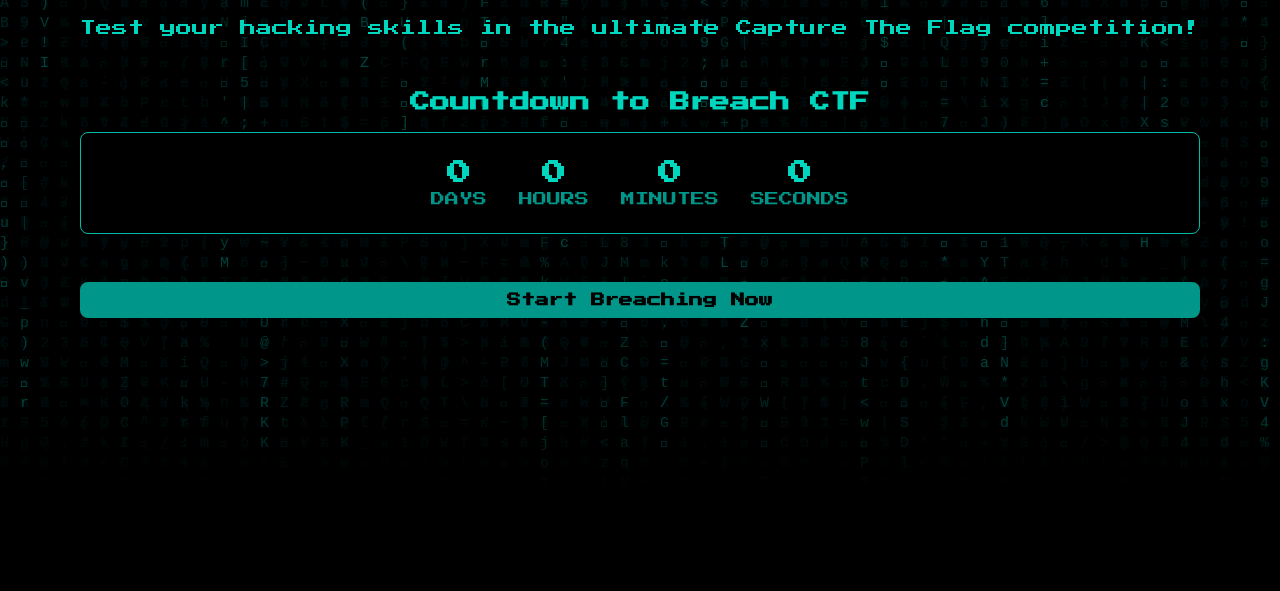
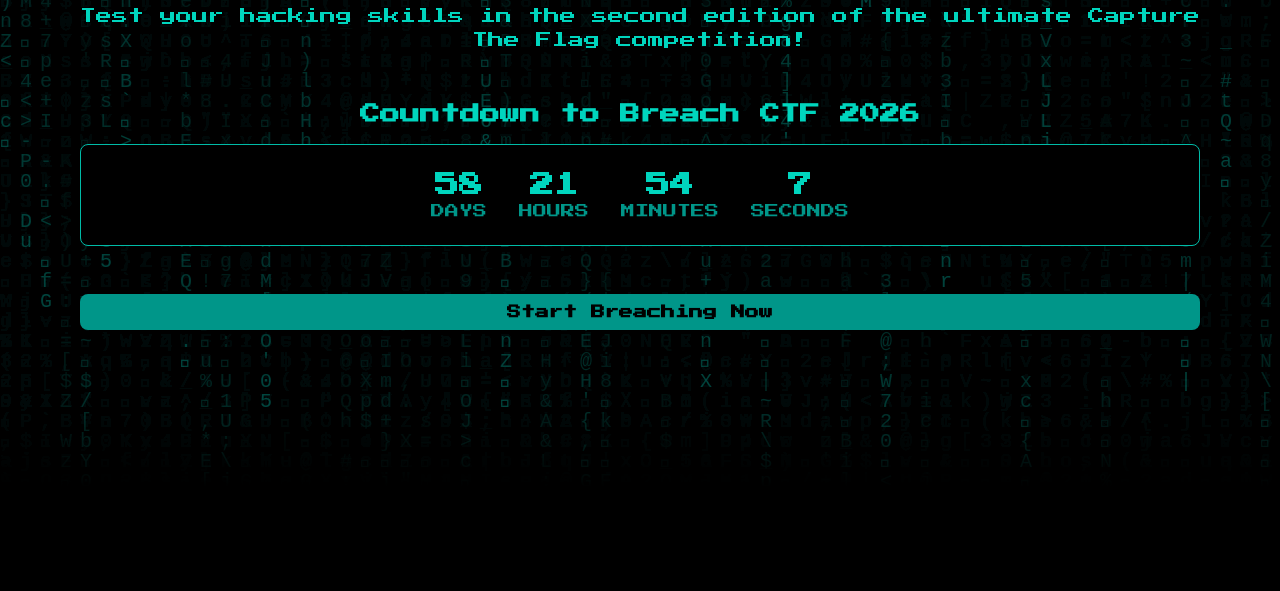
Before and after one commit to CSeCIITB/breachers.in, a website: page public/index.html in a window 1280 px wide. Shown: the part 313-904 px from the top of the page. Drawn offline with Linux system fonts and the light colour scheme.

Commit message:
Changed to 2026

```diff
--- a/public/index.html
+++ b/public/index.html
@@ -35,18 +35,18 @@
       >
         <div>
           <div class="glitch text-3xl sm:text-5xl font-bold text-center mb-8">
-            Breach CTF
+            Breach CTF 2026
           </div>
 
           <p class="text-sm text-teal-400 sm:text-base text-center mb-12">
-            Test your hacking skills in the ultimate Capture The Flag
+            Test your hacking skills in the second edition of the ultimate Capture The Flag
             competition!
           </p>
 
           <!-- Countdown -->
           <div class="text-center">
             <h2 class="text-base sm:text-xl font-semibold mb-4">
-              Countdown to Breach CTF
+              Countdown to Breach CTF 2026
             </h2>
             <div
               class="flex justify-center flex-wrap bg-black bg-opacity-50 p-4 sm:p-6 rounded-lg border border-teal-500"
@@ -145,12 +145,13 @@
           Join us for an unforgettable hacking experience!
         </p>
 	<a
+	  id="cta-text"
 	  class="block bg-teal-600 hover:bg-teal-700 text-black text-xs sm:text-sm font-bold py-2 px-4 rounded-lg transition-all duration-300 transform"
 	  href="https://ctf.breachers.in/"
 	  target="_blank"
 	  rel="noopener noreferrer"
 	>
-          Breach CTF has Started!
+	  Register for Breach CTF 2026 Now!
 	</a>
       </section>
     </main>
--- a/public/index.js
+++ b/public/index.js
@@ -1,61 +1,81 @@
+// =======================
+// MATRIX BACKGROUND
+// =======================
 const canvas = document.querySelector("#matrix-background");
 const ctx = canvas.getContext("2d");
 
-canvas.width = document.documentElement.clientWidth;
-canvas.height = document.documentElement.clientHeight;
+function resizeCanvas() {
+  canvas.width = document.documentElement.clientWidth;
+  canvas.height = document.documentElement.clientHeight;
+}
+resizeCanvas();
+window.addEventListener("resize", resizeCanvas);
 
-const columns = canvas.width / 20;
-const drops = [];
+const fontSize = 20;
+const columns = Math.floor(canvas.width / fontSize);
+const drops = Array(columns).fill(1);
 
-for (let i = 0; i < columns; i++) {
-  drops[i] = 1;
-}
-
-function draw() {
+function drawMatrix() {
   ctx.fillStyle = "rgba(0, 0, 0, 0.05)";
   ctx.fillRect(0, 0, canvas.width, canvas.height);
 
   ctx.fillStyle = "rgba(0, 213, 190, 0.3)";
-  ctx.font = "15px monospace";
+  ctx.font = `${fontSize}px monospace`;
 
   for (let i = 0; i < drops.length; i++) {
-    const text = String.fromCharCode(Math.random() * 128);
-    ctx.fillText(text, i * 20, drops[i] * 20);
+    const char = String.fromCharCode(Math.random() * 128);
+    ctx.fillText(char, i * fontSize, drops[i] * fontSize);
 
-    if (drops[i] * 20 > canvas.height && Math.random() > 0.975) {
+    if (drops[i] * fontSize > canvas.height && Math.random() > 0.975) {
       drops[i] = 0;
     }
-
     drops[i]++;
   }
 }
 
-setInterval(draw, 33);
+setInterval(drawMatrix, 33);
 
-const targetDate = Date.UTC(2025, 3, 5, 2, 30);
-function calculateTimeLeft() {
-  const difference = targetDate - +new Date();
-  let timeLeft = {};
+// =======================
+// COUNTDOWN LOGIC
+// =======================
 
-  if (difference > 0) {
-    timeLeft = {
-      days: Math.floor(difference / (1000 * 60 * 60 * 24)),
-      hours: Math.floor((difference / (1000 * 60 * 60)) % 24),
-      minutes: Math.floor((difference / 1000 / 60) % 60),
-      seconds: Math.floor((difference / 1000) % 60),
-    };
+// Month is 0-indexed!! (Sed :(
+const targetDate = Date.UTC(2026, 3, 4, 0, 0);
+
+const daysEl = document.getElementById("countdown-days");
+const hoursEl = document.getElementById("countdown-hours");
+const minutesEl = document.getElementById("countdown-minutes");
+const secondsEl = document.getElementById("countdown-seconds");
+const cta = document.getElementById("cta-text");
+
+let intervalId;
+
+function updateCountdown() {
+  const difference = targetDate - Date.now();
+
+  if (difference <= 0) {
+    clearInterval(intervalId);
+
+    daysEl.textContent = 0;
+    hoursEl.textContent = 0;
+    minutesEl.textContent = 0;
+    secondsEl.textContent = 0;
+
+    cta.textContent = "Breach CTF 2026 has Started!";
+    return;
   }
 
-  return timeLeft;
+  cta.textContent = "Register for Breach CTF 2026 Now!";
+
+  const days = Math.floor(difference / (1000 * 60 * 60 * 24));
+  const hours = Math.floor((difference / (1000 * 60 * 60)) % 24);
+  const minutes = Math.floor((difference / 1000 / 60) % 60);
+  const seconds = Math.floor((difference / 1000) % 60);
+
+  daysEl.textContent = days;
+  hoursEl.textContent = hours;
+  minutesEl.textContent = minutes;
+  secondsEl.textContent = seconds;
 }
-
-function updateCountdown() {
-  const timeLeft = calculateTimeLeft();
-
-  document.querySelector("#countdown-days").textContent = timeLeft.days;
-  document.querySelector("#countdown-hours").textContent = timeLeft.hours;
-  document.querySelector("#countdown-minutes").textContent = timeLeft.minutes;
-  document.querySelector("#countdown-seconds").textContent = timeLeft.seconds;
-}
-
-// setInterval(updateCountdown, 1000);
+updateCountdown();
+intervalId = setInterval(updateCountdown, 1000);
```
Also changed, not shown: dist/index.html, dist/index.js. Lines whose indentation alone changed are shown as unchanged.
